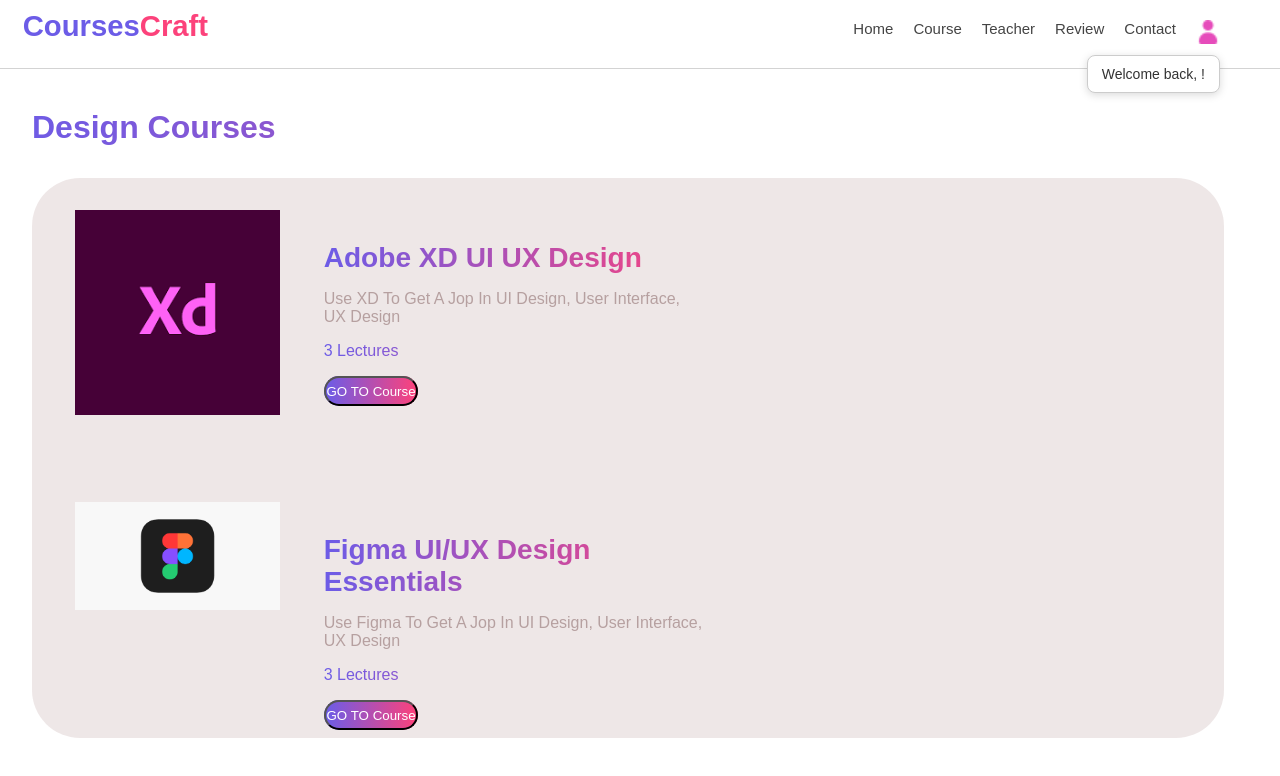
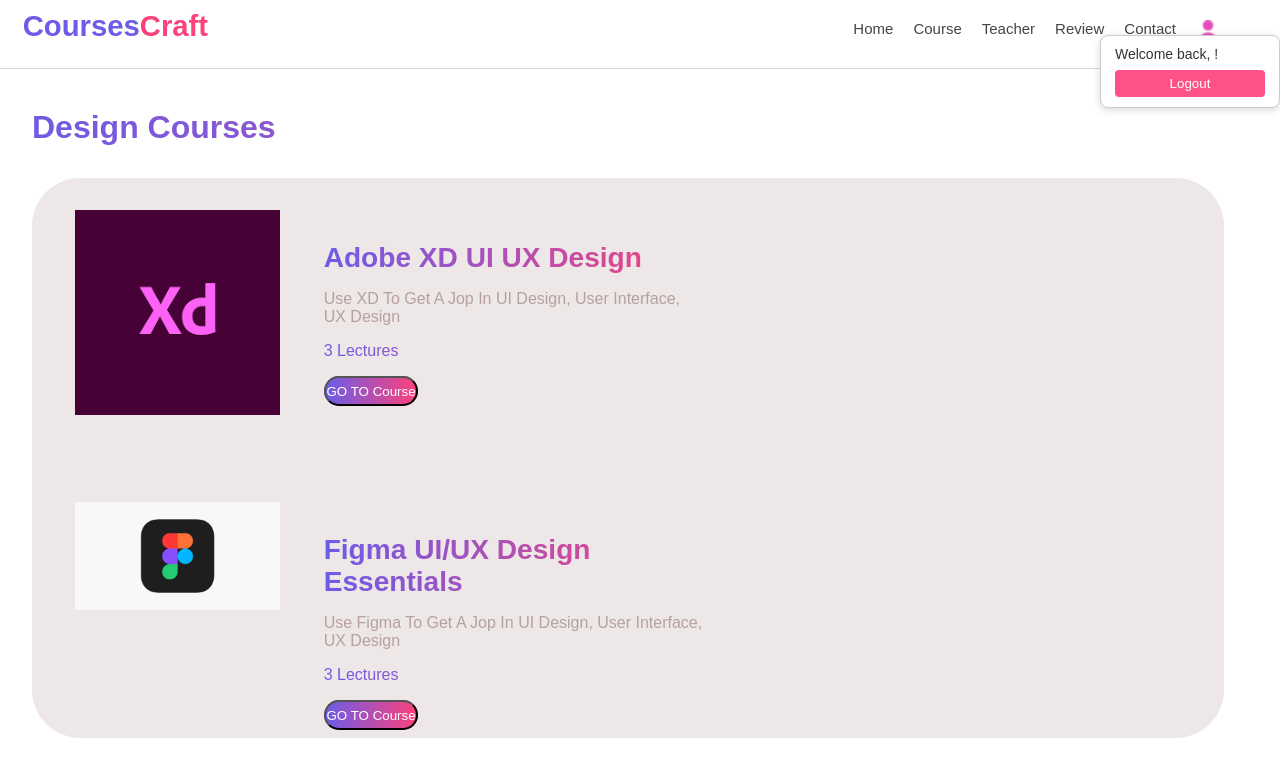
Before and after one commit to Aya-Ahmeed/CoursesCraft, a plain HTML site: page structure/design.html in a window 1280 px wide. Both pictures are taken after a click on the picture 1208 px from the left and 32 px from the top of the page. Drawn offline with Linux system fonts and the light colour scheme.

Commit message:
Add logout button in all pages

```diff
--- a/structure/design.html
+++ b/structure/design.html
@@ -28,7 +28,8 @@
                     <img id="profile-icon" src="../images/user.png" alt="account" height="24px" width="24px">
 
                     <div id="welcome-box">
-                        Welcome back, <span id="username-placeholder"></span>!
+                        <p>Welcome back, <span id="username-placeholder"></span>!</p>
+                        <button id="logout-btn">Logout</button>
                     </div>
                 </li>
             </ul>
@@ -43,9 +44,15 @@
 
                 </div>
                 <div class="right">
-                   <div class="head"><h3>Adobe XD UI UX Design</h3></div>
-                    <div class="para"><p>Use XD To Get A Jop In UI Design, User Interface, UX Design</p></div>
-                    <div class="para2"><p>3 Lectures</p></div>
+                    <div class="head">
+                        <h3>Adobe XD UI UX Design</h3>
+                    </div>
+                    <div class="para">
+                        <p>Use XD To Get A Jop In UI Design, User Interface, UX Design</p>
+                    </div>
+                    <div class="para2">
+                        <p>3 Lectures</p>
+                    </div>
                     <div class="btn"><input type="button" value="GO TO Course"></div>
                 </div>
             </div>
@@ -54,9 +61,15 @@
 
                 </div>
                 <div class="right">
-                    <div class="head"><h3>Figma UI/UX Design Essentials</h3></div>
-                    <div class="para"><p> Use Figma To Get A Jop In UI Design, User Interface, UX Design</p></div>
-                    <div class="para2"><p>3 Lectures</p></div>
+                    <div class="head">
+                        <h3>Figma UI/UX Design Essentials</h3>
+                    </div>
+                    <div class="para">
+                        <p> Use Figma To Get A Jop In UI Design, User Interface, UX Design</p>
+                    </div>
+                    <div class="para2">
+                        <p>3 Lectures</p>
+                    </div>
                     <div class="btn"><input type="button" value="GO TO Course"></div>
                 </div>
             </div>
--- a/style/style-ai.css
+++ b/style/style-ai.css
@@ -107,12 +107,27 @@ body {
     white-space: nowrap;
     box-shadow: 0 2px 8px rgba(0, 0, 0, 0.15);
     z-index: 999;
-    transition: 0.2s ease-in-out;
+    min-width: 180px;
 }
-.profile-container {
-    position: relative;
+
+#welcome-box p {
+    margin: 0 0 8px 0;
+}
+
+#welcome-box #logout-btn {
+    background-color: #fc5285;
+    color: white;
+    border: none;
+    padding: 6px 12px;
+    border-radius: 4px;
     cursor: pointer;
+    width: 100%;
 }
+
+#welcome-box #logout-btn:hover {
+    background-color: #e54873;
+}
+
 section{
   padding:2rem;
 }
--- a/style/style-contact.css
+++ b/style/style-contact.css
@@ -100,12 +100,27 @@ body {
     white-space: nowrap;
     box-shadow: 0 2px 8px rgba(0, 0, 0, 0.15);
     z-index: 999;
-    transition: 0.2s ease-in-out;
+    min-width: 180px;
 }
-.profile-container {
-    position: relative;
+
+#welcome-box p {
+    margin: 0 0 8px 0;
+}
+
+#welcome-box #logout-btn {
+    background-color: #fc5285;
+    color: white;
+    border: none;
+    padding: 6px 12px;
+    border-radius: 4px;
     cursor: pointer;
+    width: 100%;
 }
+
+#welcome-box #logout-btn:hover {
+    background-color: #e54873;
+}
+
 .container{
     display: flex;
     flex-direction: column;
--- a/style/style-course.css
+++ b/style/style-course.css
@@ -109,12 +109,27 @@ body {
     white-space: nowrap;
     box-shadow: 0 2px 8px rgba(0, 0, 0, 0.15);
     z-index: 999;
-    transition: 0.2s ease-in-out;
+    min-width: 180px;
 }
-.profile-container {
-    position: relative;
+
+#welcome-box p {
+    margin: 0 0 8px 0;
+}
+
+#welcome-box #logout-btn {
+    background-color: #fc5285;
+    color: white;
+    border: none;
+    padding: 6px 12px;
+    border-radius: 4px;
     cursor: pointer;
+    width: 100%;
 }
+
+#welcome-box #logout-btn:hover {
+    background-color: #e54873;
+}
+
 section{
   padding:1rem 7%;
 }
--- a/style/style-design.css
+++ b/style/style-design.css
@@ -107,12 +107,27 @@ body {
     white-space: nowrap;
     box-shadow: 0 2px 8px rgba(0, 0, 0, 0.15);
     z-index: 999;
-    transition: 0.2s ease-in-out;
+    min-width: 180px;
 }
-.profile-container {
-    position: relative;
+
+#welcome-box p {
+    margin: 0 0 8px 0;
+}
+
+#welcome-box #logout-btn {
+    background-color: #fc5285;
+    color: white;
+    border: none;
+    padding: 6px 12px;
+    border-radius: 4px;
     cursor: pointer;
+    width: 100%;
 }
+
+#welcome-box #logout-btn:hover {
+    background-color: #e54873;
+}
+
 section{
   padding:2rem;
 }
--- a/style/style-develop.css
+++ b/style/style-develop.css
@@ -107,12 +107,27 @@ body {
     white-space: nowrap;
     box-shadow: 0 2px 8px rgba(0, 0, 0, 0.15);
     z-index: 999;
-    transition: 0.2s ease-in-out;
+    min-width: 180px;
 }
-.profile-container {
-    position: relative;
+
+#welcome-box p {
+    margin: 0 0 8px 0;
+}
+
+#welcome-box #logout-btn {
+    background-color: #fc5285;
+    color: white;
+    border: none;
+    padding: 6px 12px;
+    border-radius: 4px;
     cursor: pointer;
+    width: 100%;
 }
+
+#welcome-box #logout-btn:hover {
+    background-color: #e54873;
+}
+
 section{
   padding:2rem;
 }
--- a/style/style-marketing.css
+++ b/style/style-marketing.css
@@ -107,12 +107,27 @@ body {
     white-space: nowrap;
     box-shadow: 0 2px 8px rgba(0, 0, 0, 0.15);
     z-index: 999;
-    transition: 0.2s ease-in-out;
+    min-width: 180px;
 }
-.profile-container {
-    position: relative;
+
+#welcome-box p {
+    margin: 0 0 8px 0;
+}
+
+#welcome-box #logout-btn {
+    background-color: #fc5285;
+    color: white;
+    border: none;
+    padding: 6px 12px;
+    border-radius: 4px;
     cursor: pointer;
+    width: 100%;
 }
+
+#welcome-box #logout-btn:hover {
+    background-color: #e54873;
+}
+
 section{
   padding:2rem;
 }
--- a/style/style-review.css
+++ b/style/style-review.css
@@ -110,12 +110,27 @@ body {
     white-space: nowrap;
     box-shadow: 0 2px 8px rgba(0, 0, 0, 0.15);
     z-index: 999;
-    transition: 0.2s ease-in-out;
+    min-width: 180px;
 }
-.profile-container {
-    position: relative;
+
+#welcome-box p {
+    margin: 0 0 8px 0;
+}
+
+#welcome-box #logout-btn {
+    background-color: #fc5285;
+    color: white;
+    border: none;
+    padding: 6px 12px;
+    border-radius: 4px;
     cursor: pointer;
+    width: 100%;
 }
+
+#welcome-box #logout-btn:hover {
+    background-color: #e54873;
+}
+
 section{
   padding:1rem 7%;
 }
--- a/style/style-teacher.css
+++ b/style/style-teacher.css
@@ -111,12 +111,27 @@ body {
     white-space: nowrap;
     box-shadow: 0 2px 8px rgba(0, 0, 0, 0.15);
     z-index: 999;
-    transition: 0.2s ease-in-out;
+    min-width: 180px;
 }
-.profile-container {
-    position: relative;
+
+#welcome-box p {
+    margin: 0 0 8px 0;
+}
+
+#welcome-box #logout-btn {
+    background-color: #fc5285;
+    color: white;
+    border: none;
+    padding: 6px 12px;
+    border-radius: 4px;
     cursor: pointer;
+    width: 100%;
 }
+
+#welcome-box #logout-btn:hover {
+    background-color: #e54873;
+}
+
  section{
   padding:2rem 7%;
 }
```
Also changed, not shown: structure/Contact.html (+2 -1 lines), structure/Course.html (+3 -2 lines), structure/Deveiopment-courses.html (+20 -7 lines), structure/Review.html (+3 -2 lines), structure/Teacher.html (+3 -2 lines), structure/ai.html (+20 -7 lines), structure/marketing.html (+20 -7 lines).
